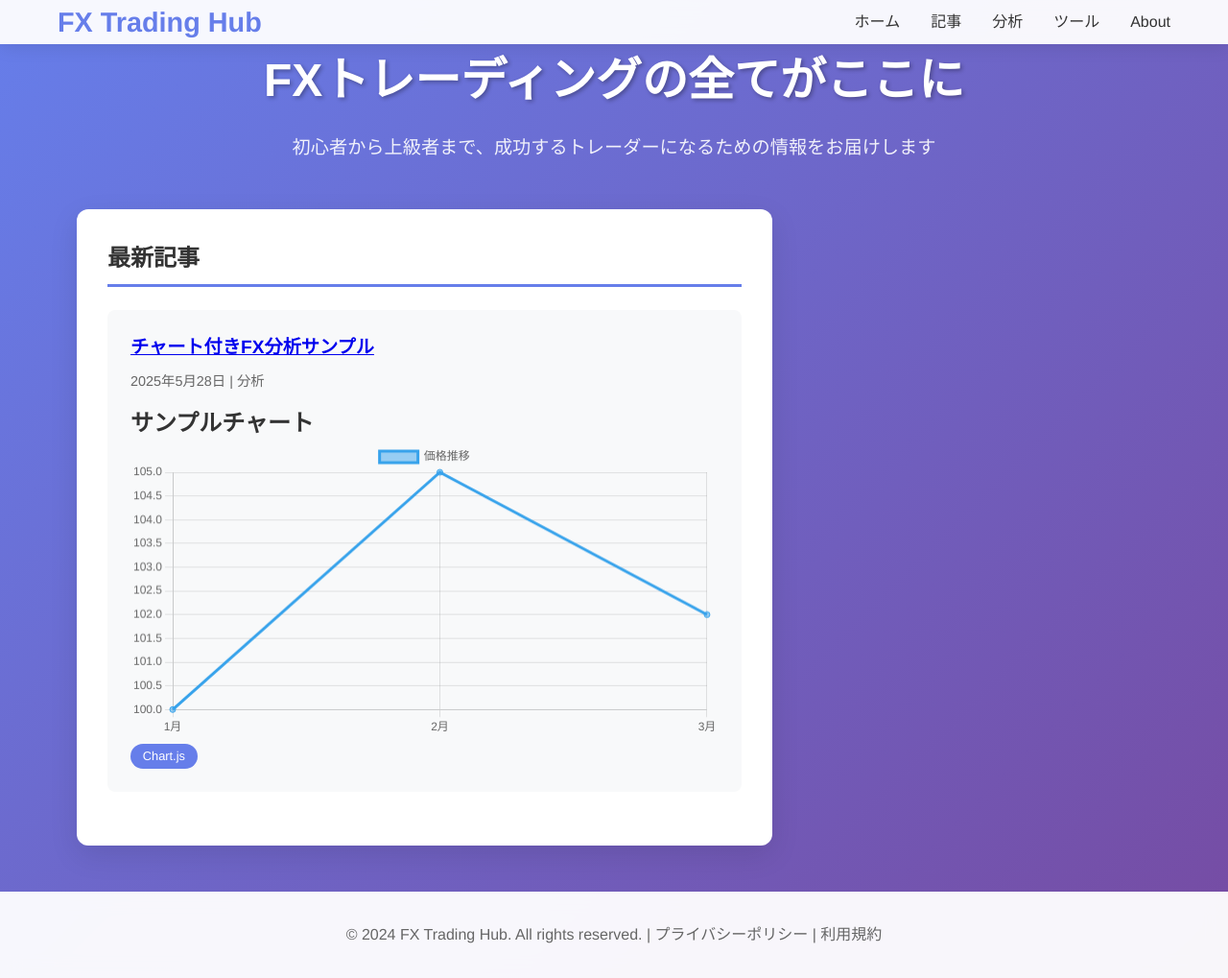
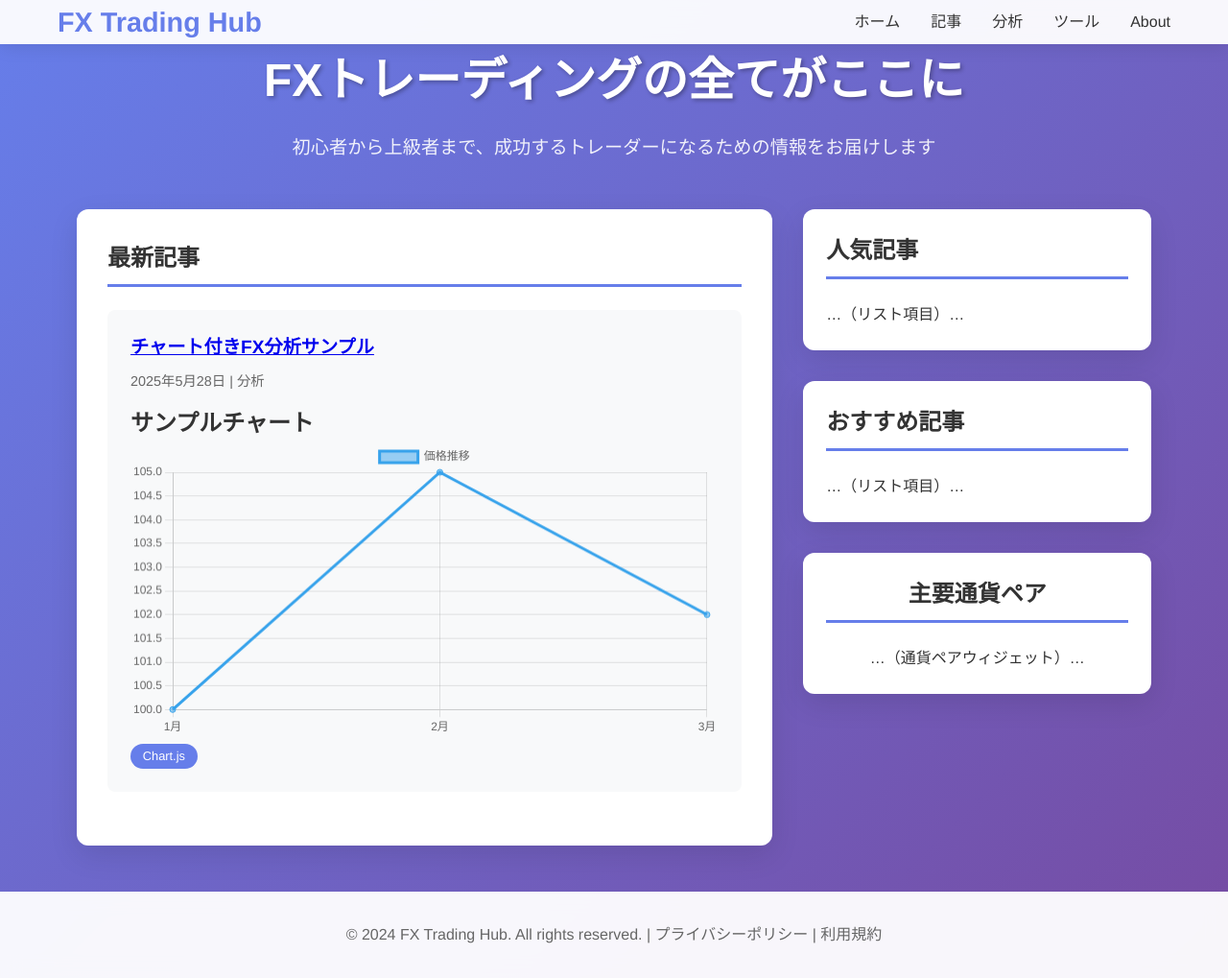
Before and after one commit to Beck175R/Fx_EA_Algo, a Jekyll site: the page built from index.html, in a window 1280 px wide and 1019 px high. Shown: the whole window at 96% size. Built offline with Jekyll 4.4.1, drawn with Linux system fonts in a browser that asks for light colours.

Commit message:
Update index.html

```diff
--- a/index.html
+++ b/index.html
@@ -28,9 +28,25 @@ title: ホーム
     </section>
 
     <!-- サイドバー -->
-    <aside class="sidebar">
-      <!-- （サイドバーの中身はそのまま） -->
-    </aside>
+<aside class="sidebar">
+  <section class="sidebar-section">
+    <h3 class="section-title">人気記事</h3>
+    <ul class="popular-list">
+      …（リスト項目）…
+    </ul>
+  </section>
+  <section class="sidebar-section">
+    <h3 class="section-title">おすすめ記事</h3>
+    <ul class="popular-list">
+      …（リスト項目）…
+    </ul>
+  </section>
+  <section class="sidebar-section market-widget">
+    <h3 class="section-title">主要通貨ペア</h3>
+    …（通貨ペアウィジェット）…
+  </section>
+</aside>
+
   </div>
 </main>
 
```
